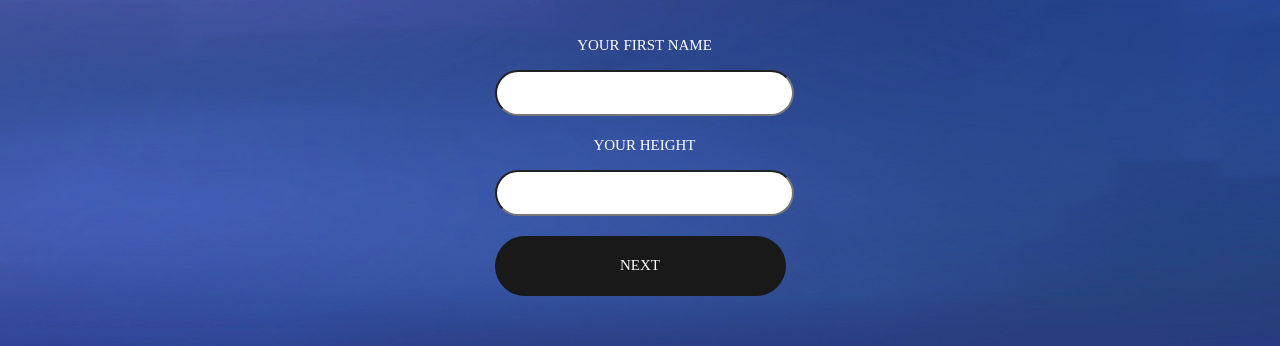
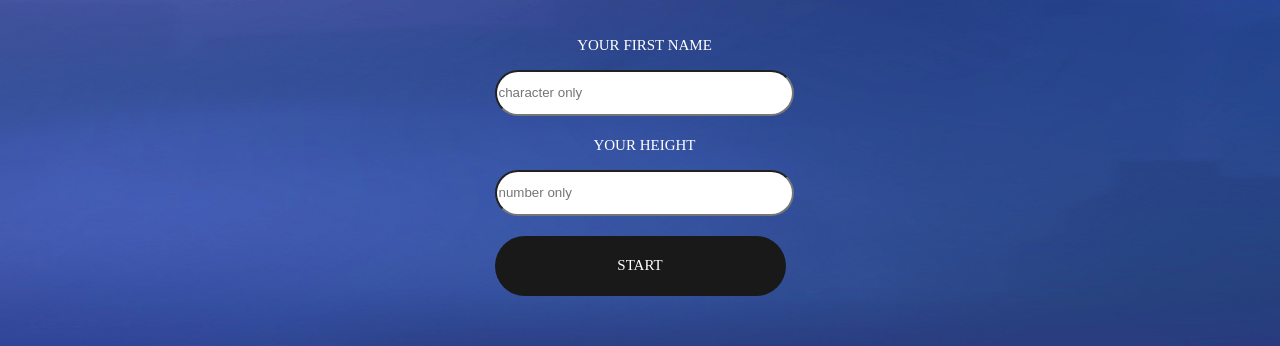
Before and after one commit to leonzhang51/wallrus_monsterworld, a React (Create React App) app: page /nameHeightForm in a window 1280 px wide. Shown: the part 376-722 px from the top of the page. Built offline with nearby package versions, Linux system fonts and the light colour scheme; a web font is replaced by a local one.

Commit message:
update regex pattern and optimize validate method

```diff
--- a/src/components/NameHeightForm/NameHeightForm.jsx
+++ b/src/components/NameHeightForm/NameHeightForm.jsx
@@ -8,43 +8,27 @@ export default function NameHeightForm() {
   const [inputValueErr, setInputValueErr] = useState(false);
   //Navigation hooks from react router library
   const navigate = useNavigate();
-  const inputValidate = (inputName, value) => {
-    let test = {};
-    test[inputName] = value;
+  const inputValidate = (inputName, inputValue) => {
+    const testPattern = { firstName: /^[a-zA-Z]+$/, height: /^[0-9]*$/ };
+    if (inputValue) {
+      if (inputValue.match(testPattern[inputName])) {
+        setInputFirstNameErr(false);
+        setInputHeightErr(false);
+        setInputValue(inputValue);
+      } else {
+        inputName === "firstName"
+          ? setInputFirstNameErr(true)
+          : setInputHeightErr(true);
+      }
+    } else {
+      inputName === "firstName"
+        ? setInputFirstNameErr(false)
+        : setInputHeightErr(false);
+    }
   };
   const handleChange = (e) => {
-    let test = { firstName: "", height: "" };
-    //inputValidate(e.target.name, e.target.value);
+    inputValidate(e.target.name, e.target.value);
     setInputValueErr(false);
-    if (e.target.name === "firstName") {
-      if (e.target.value) {
-        if (e.target.value.match(/^[a-zA-Z]+$/)) {
-          test.firstName = e.target.value;
-          setInputFirstNameErr(false);
-          setInputHeightErr(false);
-          setInputValue(test);
-        } else {
-          setInputFirstNameErr(true);
-        }
-      } else {
-        setInputFirstNameErr(false);
-      }
-    }
-    if (e.target.name === "height") {
-      if (e.target.value) {
-        if (e.target.value.match(/^[0-9]*$/)) {
-          test.height = e.target.value;
-
-          setInputFirstNameErr(false);
-          setInputHeightErr(false);
-          setInputValue(test);
-        } else {
-          setInputHeightErr(true);
-        }
-      } else {
-        setInputHeightErr(false);
-      }
-    }
   };
 
   const submit = () => {
@@ -80,6 +64,7 @@ export default function NameHeightForm() {
           className={styles.input}
           onChange={handleChange}
           onClick={() => setInputFirstNameErr(false)}
+          placeholder="character only"
         />
         {inputFirstNameErr && (
           <p style={{ color: "red", textAlign: "center", marginTop: "-1px" }}>
@@ -89,7 +74,12 @@ export default function NameHeightForm() {
       </div>
       <div className={styles.inputBlock}>
         <p className={styles.spanInput}>YOUR HEIGHT</p>
-        <input name="height" className={styles.input} onChange={handleChange} />
+        <input
+          name="height"
+          className={styles.input}
+          onChange={handleChange}
+          placeholder="number only"
+        />
         {inputHeightErr && (
           <p style={{ color: "red", textAlign: "center", marginTop: "-1px" }}>
             Please input number only
@@ -98,7 +88,7 @@ export default function NameHeightForm() {
       </div>
       <div className={styles.buttonContainer}>
         <button className={styles.buttonNext} onClick={submit}>
-          NEXT
+          START
         </button>
         {inputValueErr && (
           <p style={{ color: "red", textAlign: "center", marginTop: "" }}>
```
